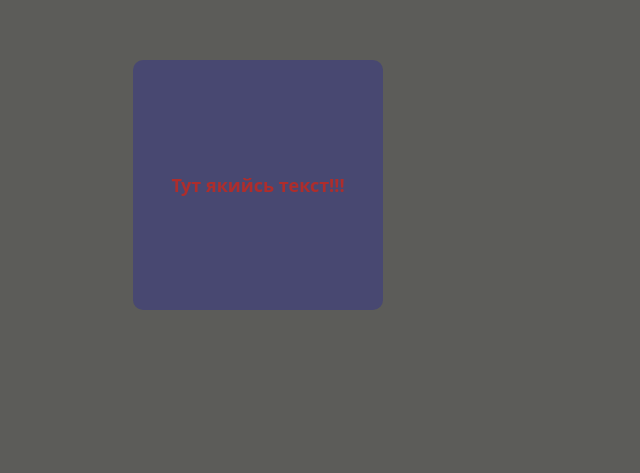
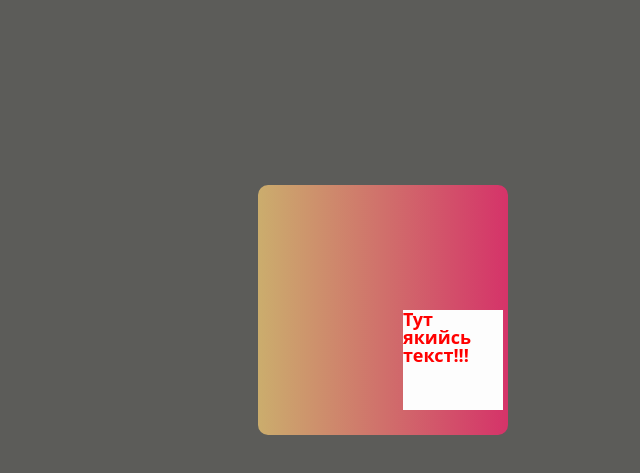
Before and after one commit to Denys90/Nice-view, a website built with Parcel: page src/index.html in a window 1280 px wide. Shown: the part 215-688 px from the top of the page, without its empty margins (382-1022 px from the left). Built offline with nearby package versions, Linux system fonts and the light colour scheme.

Commit message:
Added vamilla-tilt

```diff
--- a/package.json
+++ b/package.json
@@ -18,7 +18,8 @@
     "url": "https://github.com/goitacademy/parcel-project-template/issues"
   },
   "dependencies": {
-    "modern-normalize": "^1.1.0"
+    "modern-normalize": "^1.1.0",
+    "vanilla-tilt": "^1.8.1"
   },
   "devDependencies": {
     "@parcel/transformer-sass": "^2.6.0",
--- a/src/index.js
+++ b/src/index.js
@@ -0,0 +1 @@
+import './js/vanilla-tilt.js';
--- /dev/null
+++ b/src/js/vanilla-tilt.js
@@ -0,0 +1,7 @@
+import VanillaTilt from 'vanilla-tilt';
+VanillaTilt.init(document.querySelector('.box'), {
+  max: 25,
+  speed: 400,
+});
+console.log('Vanilla Tilt ініціалізовано');
+console.log('asdasdasd');
--- a/src/partials/header.html
+++ b/src/partials/header.html
@@ -1,2 +1 @@
-<div class="box">Тут якийсь текст!!!</div>
-<!-- <div class="box1"></div> -->
+<div class="box" data-tilt><span class="popup">Тут якийсь текст!!!</span></div>
--- a/src/sass/_header.scss
+++ b/src/sass/_header.scss
@@ -11,16 +11,40 @@ body {
   transform: translate(-50%, -50%);
   width: 250px;
   height: 250px;
-  background-color: rgba(14, 14, 185, 0.5);
-  opacity: 0.5;
+  background: #d53369; /* fallback for old browsers */
+  background: -webkit-linear-gradient(
+    to right,
+    #cbad6d,
+    #d53369
+  ); /* Chrome 10-25, Safari 5.1-6 */
+  background: linear-gradient(
+    to right,
+    #cbad6d,
+    #d53369
+  ); /* W3C, IE 10+/ Edge, Firefox 16+, Chrome 26+, Opera 12+, Safari 7+ */
+
+  // opacity: 0.5;
   z-index: 1;
   border-radius: 10px;
   color: red;
   font-weight: 600;
   font-size: 18px;
+  transform-style: preserve-3d;
+  transform: perspective(1000px);
 }
 
 .box:hover {
   z-index: 0;
   background-color: rgba(20, 13, 119, 0.5);
 }
+.popup {
+  position: absolute;
+  top: 50%;
+  left: 50%;
+  transform: translate(-50%, -50%);
+  width: 100px;
+  height: 100px;
+  background-color: rgb(253, 253, 253);
+
+  transform: translate(20px);
+}
```
Also changed, not shown: 1 other file.
